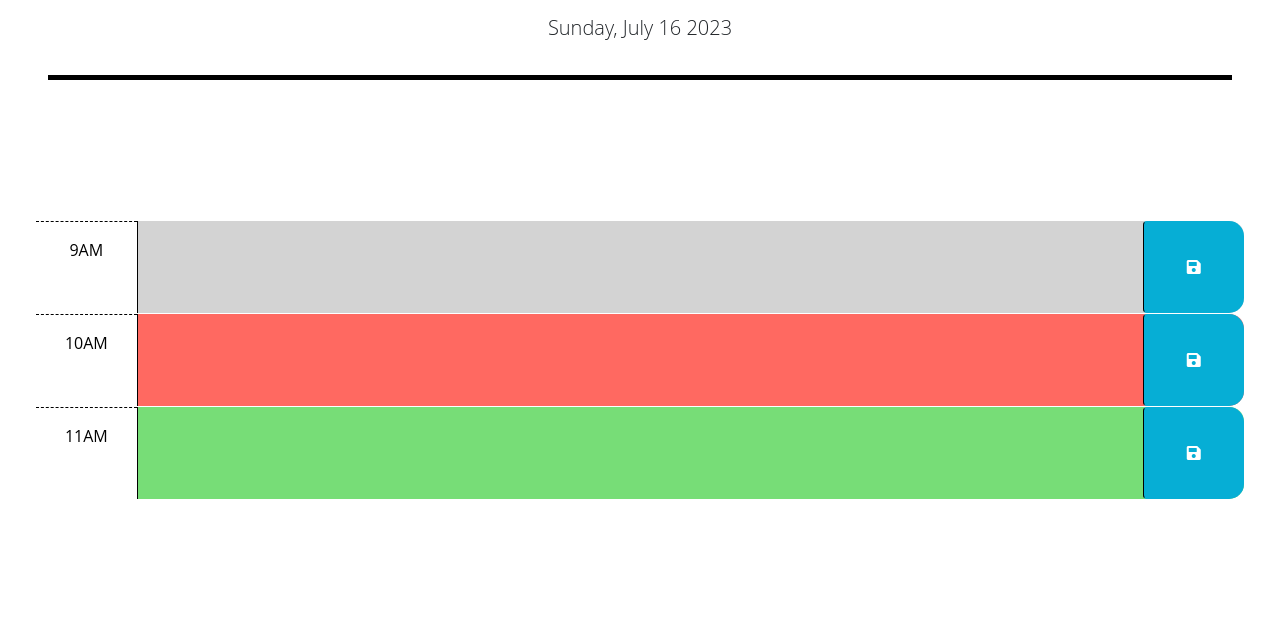
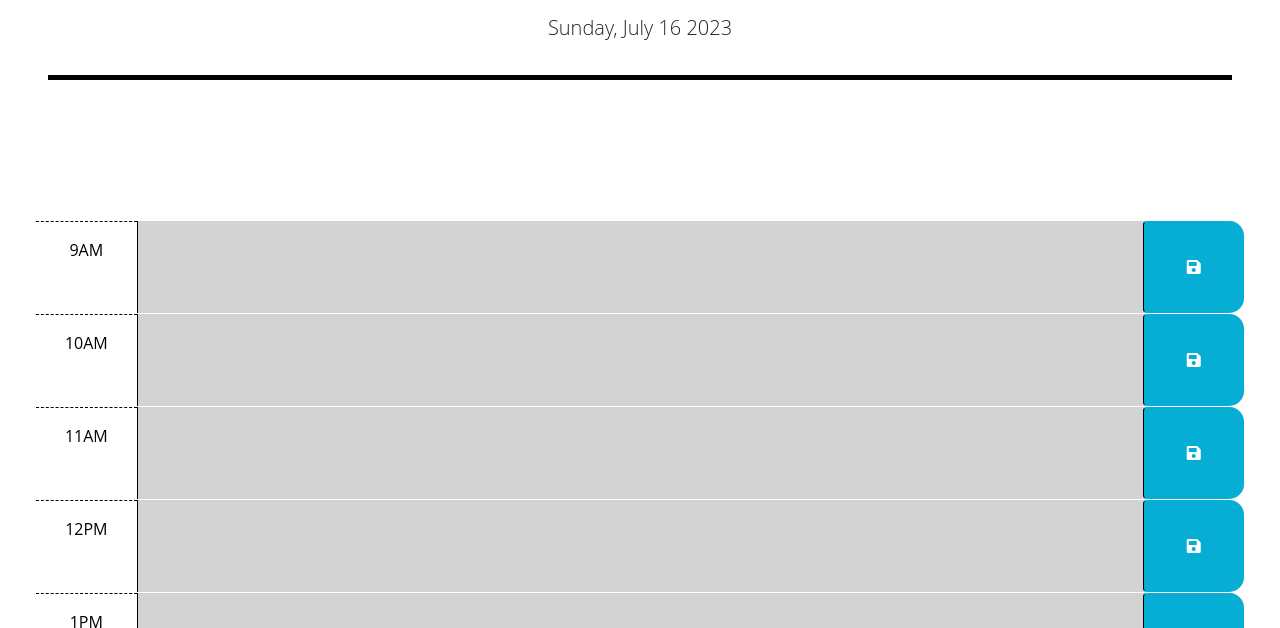
Before and after one commit to bpoole53/day-planner-mod-5, a plain HTML site: page index.html in a window 1280 px wide. Shown: the part 166-794 px from the top of the page. Drawn offline with nearby package versions, Linux system fonts and the light colour scheme.

Commit message:
added a for loop to append the appropriate amount of row blocks to the container

```diff
--- a/assets/js/script.js
+++ b/assets/js/script.js
@@ -9,7 +9,30 @@ $(document).ready(function () {
   // time-block containing the button that was clicked? How might the id be
   // useful when saving the description in local storage?
 
+  let hours = new Array(18);
+  let amPM = "AM";
+  var container = $('.container-fluid');
+  var timeNumber = 9;
+
+  for (x = 9; x < hours.length; x++) {
+    if (x >= 12) {
+        amPM = "PM"
+    }
+    if (x === 13) {
+      timeNumber = 1;
+    }
+    container.append(`<div id="hour-${x}" class="row time-block">
+                        <div class="col-2 col-md-1 hour text-center py-3">${timeNumber}${amPM}</div>
+                        <textarea class="col-8 col-md-10 description" rows="3"> </textarea>
+                        <button class="btn saveBtn col-2 col-md-1" aria-label="save">
+                          <i class="fas fa-save" aria-hidden="true"></i>
+                        </button>
+                      </div>`);
+                      timeNumber++;
+  }
+
   /* add a click listener event to get input from the user in the text area by looking amongst the siblings of saveBtn for 'textarea' and then taking the val of that.  Also Get the id based on the hour of the time-block that is a parent to the save button for that hour. Lastly get the input and put it in local storage using the hour id as the key. Also added a pop-up that informs that the input has been saved then goes away after 2 seconds*/
+
   var saved = document.getElementById('save-text');
   saved.style.visibility = "hidden";
 
@@ -52,4 +75,5 @@ $(document).ready(function () {
   // TODO: Add code to display the current date in the header of the page.
   var currentDate = dayjs().format('dddd, MMMM DD YYYY');
   $('#currentDay').text(currentDate);
+
 });
--- a/index.html
+++ b/index.html
@@ -21,7 +21,6 @@
       rel="stylesheet"
     />
     <link rel="stylesheet" href="/assets/css/style.css" />
-    <!--<link rel="stylesheet" href="/assets/css/reset.css" />-->
     <title>Work Day Scheduler</title>
   </head>
 
@@ -33,42 +32,7 @@
       <p id="save-text">Event added to local storage &#x2611</p>
     </header>
     <div class="container-fluid px-5">
-      <!-- Use class for "past", "present", and "future" to apply styles to the
-        time-block divs accordingly. The javascript will need to do this by
-        adding/removing these classes on each div by comparing the hour in the
-        id to the current hour. The html provided below is meant to be an example
-        demonstrating how the css provided can be leveraged to create the
-        desired layout and colors. The html below should be removed or updated
-        in the finished product. Remember to delete this comment once the
-        code is implemented.
-        -->
 
-      <!-- Example of a past time block. The "past" class adds a gray background color. -->
-      <div id="hour-9" class="row time-block past">
-        <div class="col-2 col-md-1 hour text-center py-3">9AM</div>
-        <textarea class="col-8 col-md-10 description" rows="3"> </textarea>
-        <button class="btn saveBtn col-2 col-md-1" aria-label="save">
-          <i class="fas fa-save" aria-hidden="true"></i>
-        </button>
-      </div>
-
-      <!-- Example of a present time block. The "present" class adds a red background color. -->
-      <div id="hour-10" class="row time-block present">
-        <div class="col-2 col-md-1 hour text-center py-3">10AM</div>
-        <textarea class="col-8 col-md-10 description" rows="3"> </textarea>
-        <button class="btn saveBtn col-2 col-md-1" aria-label="save">
-          <i class="fas fa-save" aria-hidden="true"></i>
-        </button>
-      </div>
-
-      <!-- Example of a future time block. The "future" class adds a green background color. -->
-      <div id="hour-11" class="row time-block future">
-        <div class="col-2 col-md-1 hour text-center py-3">11AM</div>
-        <textarea class="col-8 col-md-10 description" rows="3"> </textarea>
-        <button class="btn saveBtn col-2 col-md-1" aria-label="save">
-          <i class="fas fa-save" aria-hidden="true"></i>
-        </button>
-      </div>
     </div>
 
     <script src="https://cdnjs.cloudflare.com/ajax/libs/jquery/3.2.1/jquery.min.js"></script>
```
